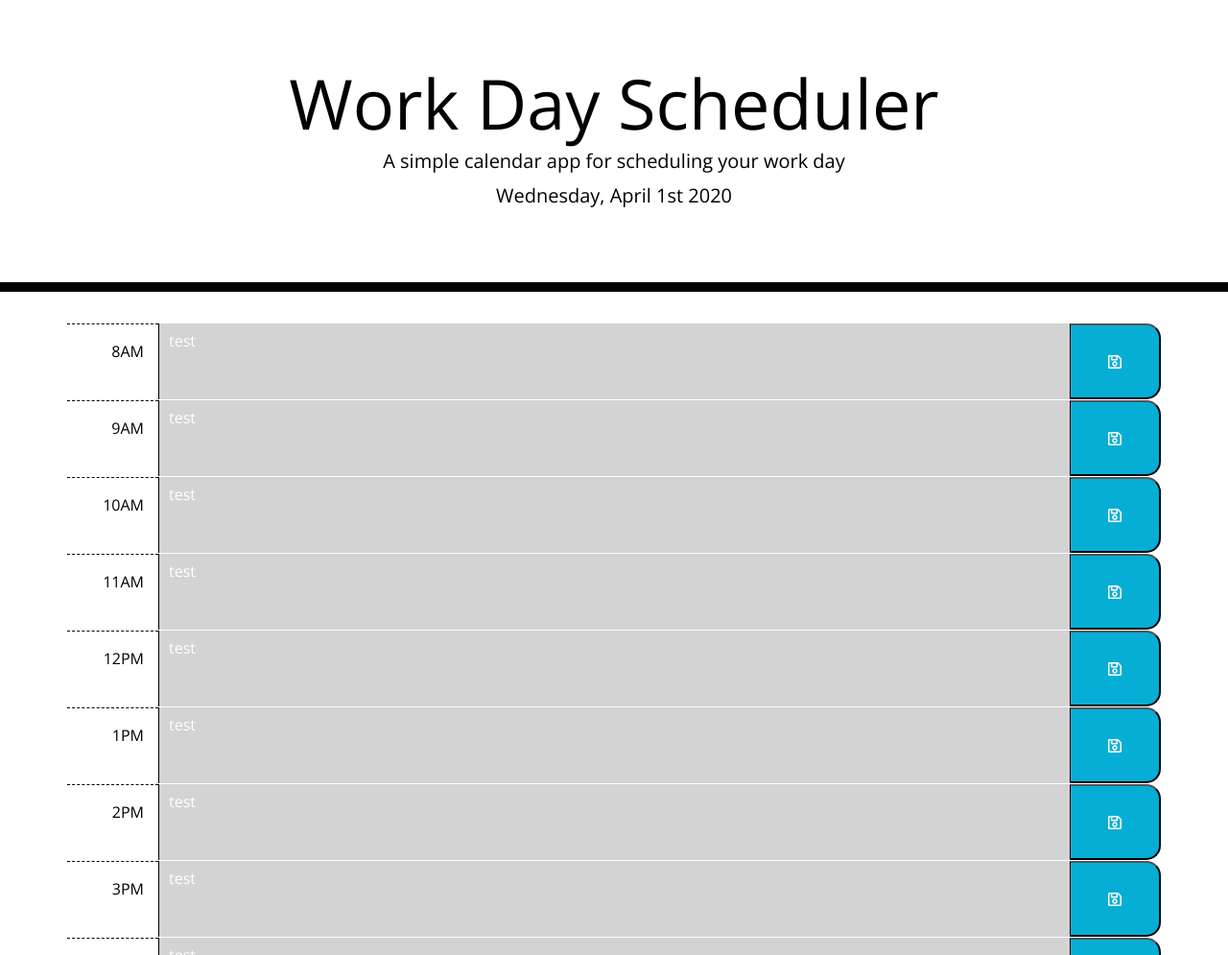
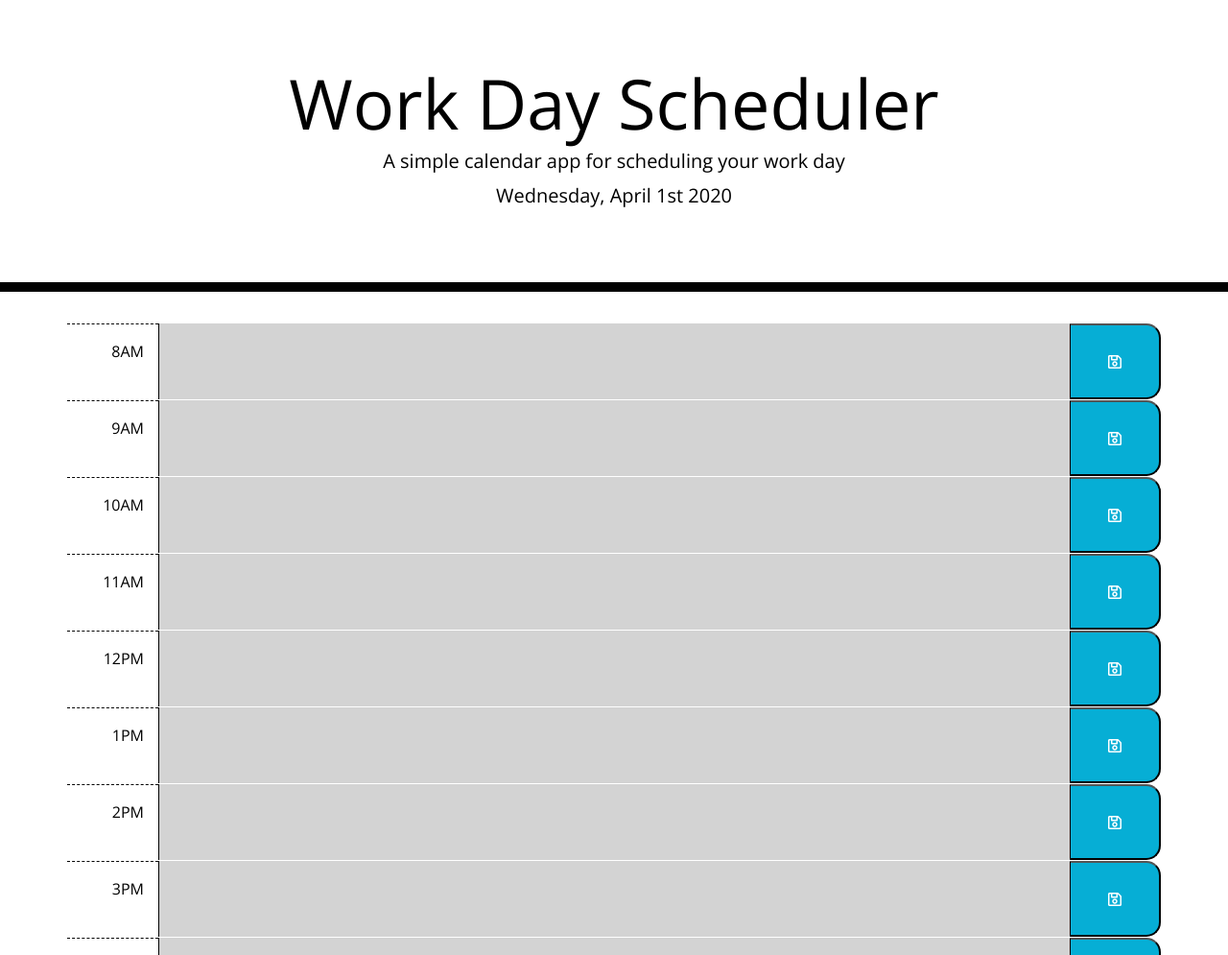
Before and after one commit to katjones23/DayPlanner, a plain HTML site: page Develop/index.html in a window 1280 px wide. Shown: the top 995 px of the page at 96% size. Drawn offline with nearby package versions, Linux system fonts and the light colour scheme.

Commit message:
removed extraneous code

```diff
--- a/Develop/script.js
+++ b/Develop/script.js
@@ -20,8 +20,6 @@ workHours.forEach(function addHourstoPage(item, index){
     $(newHour).addClass("hour col-md-1");
     $(newHour).attr("data-time", moment().format("MMMM Do YYYY") + " " + milHours[index])
     var textArea = $("<p>").addClass("textarea col-md-10");
-    // remove once ready for prod
-    $(textArea).text("test");
     var saveBtn = $("<button>").addClass("saveBtn col-md-1");
     $(saveBtn).append('<i class="far fa-save"></i>')
 
--- a/Develop/style.css
+++ b/Develop/style.css
@@ -25,11 +25,6 @@ body {
 .description{
   white-space: pre-wrap;
 }
-
-/* .time-block{
-  text-align: center;
-  border-radius: 15px;
-} */
 
 .row {
   white-space: pre-wrap;
```
